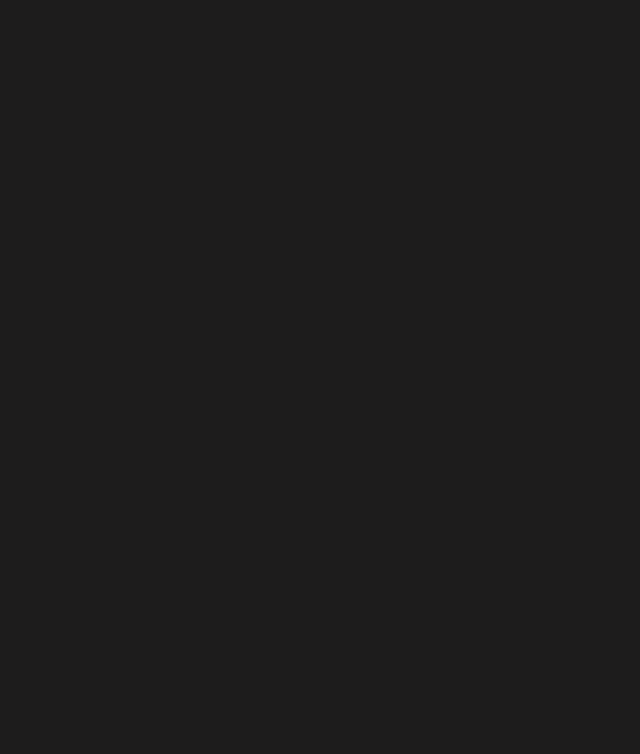
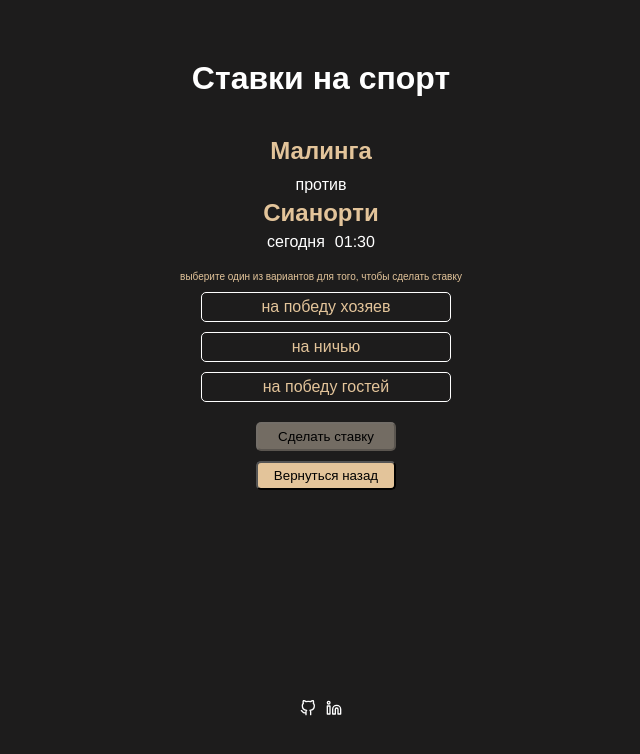
Before and after one commit to shlev9d/sportsBets, a React (Create React App) app: page /sportsbets/1 in a window 1280 px wide. Before the commit this address had no page. Shown: the top 754 px of the page, without its empty margins (319-959 px from the left). Built offline with nearby package versions, Linux system fonts and the light colour scheme.

Commit message:
fix timeout, change tag, create a match check, made detail page for params from navigation option

```diff
--- a/src/App.jsx
+++ b/src/App.jsx
@@ -25,10 +25,9 @@
 					}
 				/>
 				<Route
-					path={`/sportsbets/${match.id}`}
+					path={`/sportsbets/:id`}
 					element={
 						<Details
-							{...match}
 							setModalActive={setModalActive}
 							setBet={setBet}
 							bet={bet}
--- a/src/components/Footer.jsx
+++ b/src/components/Footer.jsx
@@ -4,7 +4,7 @@
 
 const Footer = () => {
 	return (
-		<div className='link'>
+		<footer>
 			<a
 				href='https://github.com/shlev9d/sportsbets'
 				target={'_blank'}
@@ -19,7 +19,7 @@
 			>
 				<FiLinkedin />
 			</a>
-		</div>
+		</footer>
 	)
 }
 
--- a/src/components/Form.jsx
+++ b/src/components/Form.jsx
@@ -25,7 +25,7 @@
 						value={'на победу хозяев'}
 						onChange={e => changeBet(e)}
 					/>
-					<label className='block-item' for='input1'>
+					<label className='block-item' htmlFor='input1'>
 						на победу хозяев
 					</label>
 				</div>
@@ -37,7 +37,7 @@
 						onChange={e => changeBet(e)}
 						id='input2'
 					/>
-					<label className='block-item' for='input2'>
+					<label className='block-item' htmlFor='input2'>
 						на ничью
 					</label>
 				</div>
@@ -49,7 +49,7 @@
 						value={'на победу гостей'}
 						onChange={e => changeBet(e)}
 					/>
-					<label className='block-item' for='input3'>
+					<label className='block-item' htmlFor='input3'>
 						на победу гостей
 					</label>
 				</div>
--- a/src/components/Header.jsx
+++ b/src/components/Header.jsx
@@ -3,9 +3,9 @@
 
 const Header = () => {
 	return (
-		<div className='header'>
+		<header>
 			<h1>Ставки на спорт</h1>
-		</div>
+		</header>
 	)
 }
 
--- a/src/components/Modal.jsx
+++ b/src/components/Modal.jsx
@@ -1,6 +1,8 @@
 import React from 'react'
 
-const Modal = ({ firstteam, secondteam, bet, date, time }) => {
+const Modal = ({ firstteam, secondteam, bet, date, time}) => {
+
+
 	return (
 		<div className='modal-bg'>
 			<div className='modal'>
--- a/src/pages/Details.jsx
+++ b/src/pages/Details.jsx
@@ -1,49 +1,52 @@
 import { useEffect } from 'react'
-import { useNavigate } from 'react-router-dom'
+import { useNavigate, useParams } from 'react-router-dom'
 import Footer from '../components/Footer'
 import Form from '../components/Form'
 import Header from '../components/Header'
 import '../style.css'
+import { data } from './../data'
 
-const Details = ({
-	firstteam,
-	secondteam,
-	date,
-	time,
-	setModalActive,
-	setBet,
-	bet,
-}) => {
+const Details = ({ setModalActive, setBet, bet }) => {
 	const navigate = useNavigate()
+	const { id } = useParams()
+
+	const actualMatch = data.filter(item => item.id === +id)[0]
 
 	useEffect(() => {
-		document.title = `${firstteam}-${secondteam}`
+		if (data.map(item => item.id).includes(+id)) {
+			document.title = `${actualMatch.firstteam}-${actualMatch.secondteam}`
+		}
 		setBet('')
 		// eslint-disable-next-line react-hooks/exhaustive-deps
-	}, [])
+	}, [id])
 
 	return (
 		<div className='container'>
 			<Header />
-			<div className='content'>
+			<article className='content'>
+				{data.map(item => item.id).includes(+id) ? (
+					<>
 						<div className='team'>
-					<h1>{firstteam}</h1>
+							<h1>{actualMatch.firstteam}</h1>
 							<p>против</p>
-					<h1>{secondteam}</h1>
+							<h1>{actualMatch.secondteam}</h1>
 						</div>
 						<div className='info'>
-					<span>{date}</span>
-					<span>{time}</span>
+							<span>{actualMatch.date}</span>
+							<span>{actualMatch.time}</span>
 						</div>
 						<Form bet={bet} setModalActive={setModalActive} setBet={setBet} />
+					</>
+				) : (
+					<h1 className='no-match'>Такого матча нет</h1>
+				)}
 				<button
 					className='button block-item'
 					onClick={() => navigate('/sportsbets/')}
 				>
 					Вернуться назад
 				</button>
-			</div>
-
+			</article>
 			<Footer />
 		</div>
 	)
--- a/src/pages/Home.jsx
+++ b/src/pages/Home.jsx
@@ -10,9 +10,10 @@
 	useEffect(() => {
 		document.title = `Ставки на спорт`
 
-		setTimeout(() => {
+		const timeout = setTimeout(() => {
 			setModalActive(false)
-		}, 3000)
+		}, 2000)
+		return () => clearTimeout(timeout)
 	}, [modalActive, setModalActive])
 
 	const navigate = useNavigate()
--- a/src/style.css
+++ b/src/style.css
@@ -1,5 +1,5 @@
 /* header*/
-.header {
+header {
 	margin-bottom: 20px;
 	color: rgb(255, 255, 255);
 }
@@ -8,16 +8,16 @@
 
 
 /*footer */
-.link {
+footer {
 	display: flex;
 	column-gap: 10px;
 }
 
-.link a {
+footer a {
 	color: #fff;
 }
 
-.link a:hover {
+footer a:hover {
 	color: rgb(227, 196, 154);
 }
 /*------------*/
@@ -98,6 +98,10 @@
 
 
 /*details page */
+.no-match{
+	margin-bottom: 20px;
+}
+
 .content {
 	height: 100%;
 	display: flex;
@@ -204,7 +208,7 @@
 	top: 0;
 	width: 100%;
 	height: 100%;
-	background-color: rgba(0, 0, 0, 0.8);
+	background-color: rgba(0, 0, 0, 0.9);
 }
 
 .modal {
```
Lines whose indentation alone changed are shown as unchanged.
